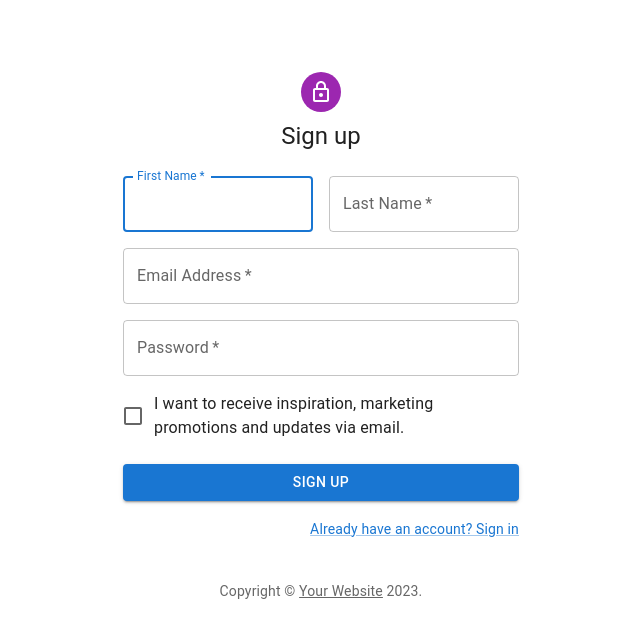
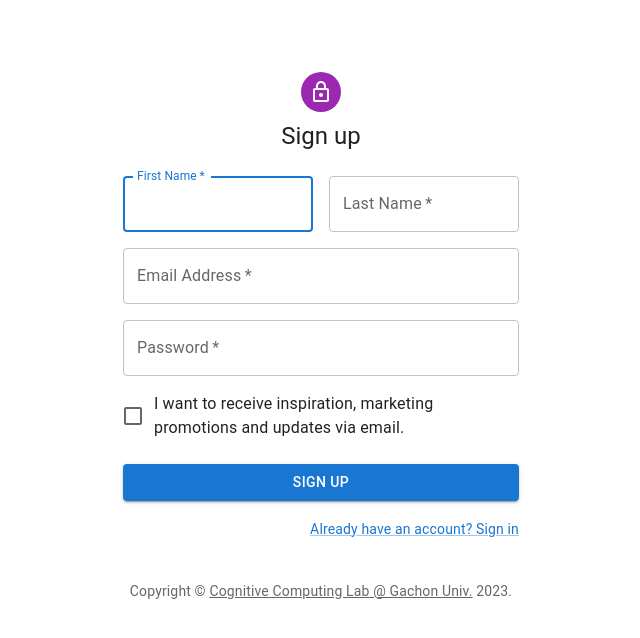
Before and after one commit to kumass2020/FedOps-Web, a React (Create React App) app in the folder client/: page /register in a window 1280 px wide. Shown: the top 638 px of the page, without its empty margins (319-959 px from the left). Built offline with nearby package versions, Linux system fonts and the light colour scheme.

Commit message:
add: auth routing

```diff
--- a/client/jsconfig.json
+++ b/client/jsconfig.json
@@ -1,5 +1,8 @@
 {
     "compilerOptions": {
         "target": "es6"
-    }
+    },
+    "exclude": [
+        "node_modules",
+    ]
 }
--- a/client/src/App.js
+++ b/client/src/App.js
@@ -1,6 +1,7 @@
 // App.js
 import React from 'react';
-import { Routes,
+import {
+  Routes,
   Route,
 } from 'react-router-dom';
 import MainPage from './pages/MainPage';
--- a/client/src/pages/LoginPage.js
+++ b/client/src/pages/LoginPage.js
@@ -17,8 +17,8 @@ function Copyright(props) {
   return (
     <Typography variant="body2" color="text.secondary" align="center" {...props}>
       {'Copyright © '}
-      <Link color="inherit" href="https://mui.com/">
-        Your Website
+      <Link color="inherit" href="https://sites.google.com/view/keylee/">
+        Cognitive Computing Lab @ Gachon Univ.
       </Link>{' '}
       {new Date().getFullYear()}
       {'.'}
@@ -96,7 +96,7 @@ export default function LoginPage() {
                 </Link>
               </Grid>
               <Grid item>
-                <Link href="#" variant="body2">
+                <Link href="/register" variant="body2">
                   {"Don't have an account? Sign Up"}
                 </Link>
               </Grid>
--- a/client/src/pages/RegisterPage.js
+++ b/client/src/pages/RegisterPage.js
@@ -17,8 +17,8 @@ function Copyright(props) {
   return (
     <Typography variant="body2" color="text.secondary" align="center" {...props}>
       {'Copyright © '}
-      <Link color="inherit" href="https://mui.com/">
-        Your Website
+      <Link color="inherit" href="https://sites.google.com/view/keylee/">
+        Cognitive Computing Lab @ Gachon Univ.
       </Link>{' '}
       {new Date().getFullYear()}
       {'.'}
@@ -117,7 +117,7 @@ export default function RegisterPage() {
             </Button>
             <Grid container justifyContent="flex-end">
               <Grid item>
-                <Link href="#" variant="body2">
+                <Link href="/login" variant="body2">
                   Already have an account? Sign in
                 </Link>
               </Grid>
```
